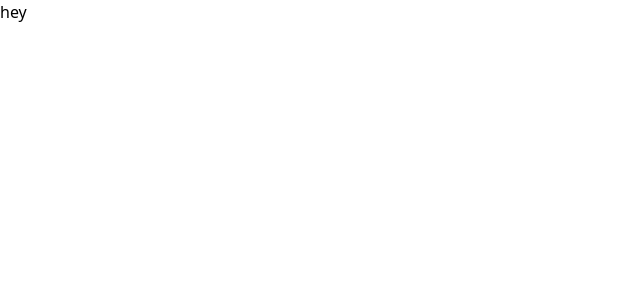
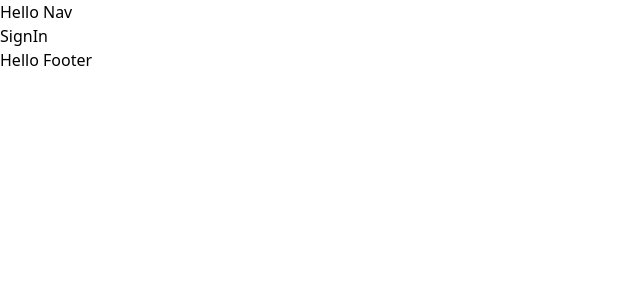
Before and after one commit to Oluwamarcellus/mern_blog_project, a React (Vite) app in the folder frontend/: page /signin in a window 1280 px wide. Shown: the top 300 px of the page, without its empty margins (0-640 px from the left). Built offline with nearby package versions, Linux system fonts and the light colour scheme.

Commit message:
FRONTEND: Installed react router dom and added routes/ pages

```diff
--- a/frontend/package.json
+++ b/frontend/package.json
@@ -11,7 +11,8 @@
   },
   "dependencies": {
     "react": "^18.2.0",
-    "react-dom": "^18.2.0"
+    "react-dom": "^18.2.0",
+    "react-router-dom": "^6.22.3"
   },
   "devDependencies": {
     "@types/react": "^18.2.64",
--- /dev/null
+++ b/frontend/public/components/ErrorPage.jsx
@@ -0,0 +1,14 @@
+import React from "react";
+import { Link } from "react-router-dom";
+
+export default function Error() {
+  return (
+    <div>
+      <h1>Error 404</h1>
+      <p>PAGE NOT FOUND</p>
+      <p>
+        Go back <Link to="/">home</Link>
+      </p>
+    </div>
+  );
+}
--- /dev/null
+++ b/frontend/public/components/Root.jsx
@@ -0,0 +1,13 @@
+import { Outlet } from "react-router-dom";
+
+export default function Root() {
+  return (
+    <div>
+      <nav>Hello Nav</nav>
+      <main>
+        <Outlet />
+      </main>
+      <footer>Hello Footer</footer>
+    </div>
+  );
+}
--- a/frontend/src/App.jsx
+++ b/frontend/src/App.jsx
@@ -1,7 +1,29 @@
-import React from 'react'
+import React from "react";
+import {
+  RouterProvider,
+  createBrowserRouter,
+  createRoutesFromElements,
+  Route,
+} from "react-router-dom";
+import Root from "../public/components/Root";
+import Home from "./pages/Home";
+import SignIn from "./pages/SignIn";
+import SignUp from "./pages/SignUp";
+import About from "./pages/About";
+import Profile from "./pages/Profile";
+import Error from "../public/components/ErrorPage";
 
 export default function hey() {
-  return (
-    <div className='text-3xl text-red-500'>hey</div>
-  )
+  const router = createBrowserRouter(
+    createRoutesFromElements(
+      <Route path="/" element={<Root />} errorElement={<Error />}>
+        <Route index element={<Home />} />
+        <Route path="/signin" element={<SignIn />} />
+        <Route path="/signup" element={<SignUp />} />
+        <Route path="/about" element={<About />} />
+        <Route path="/profile" element={<Profile />} />
+      </Route>
+    )
+  );
+  return <RouterProvider router={router} />;
 }
--- /dev/null
+++ b/frontend/src/pages/About.jsx
@@ -0,0 +1,7 @@
+import React from 'react'
+
+export default function About() {
+  return (
+    <div>About</div>
+  )
+}
--- /dev/null
+++ b/frontend/src/pages/Home.jsx
@@ -0,0 +1,7 @@
+import React from 'react'
+
+export default function Home() {
+  return (
+    <div>Home</div>
+  )
+}
--- /dev/null
+++ b/frontend/src/pages/Profile.jsx
@@ -0,0 +1,7 @@
+import React from 'react'
+
+export default function Profile() {
+  return (
+    <div>Profile</div>
+  )
+}
--- /dev/null
+++ b/frontend/src/pages/SignIn.jsx
@@ -0,0 +1,7 @@
+import React from 'react'
+
+export default function SignIn() {
+  return (
+    <div>SignIn</div>
+  )
+}
--- /dev/null
+++ b/frontend/src/pages/SignUp.jsx
@@ -0,0 +1,7 @@
+import React from 'react'
+
+export default function SignUp() {
+    return (
+        <div>SignUp</div>
+    );
+}
```
Also changed, not shown: 1 other file (tests, documents, lock files or other folders).
